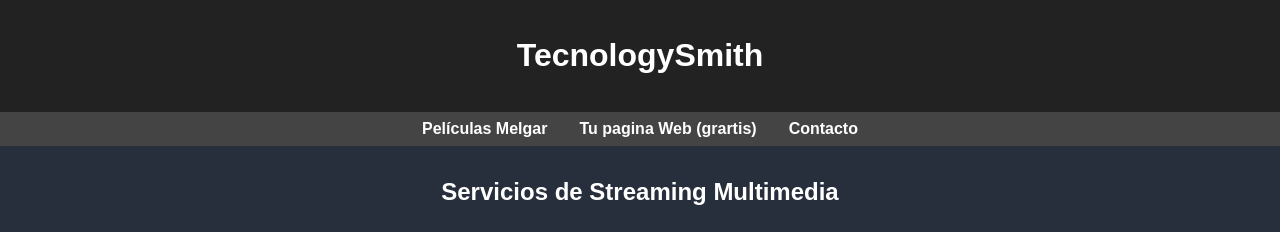
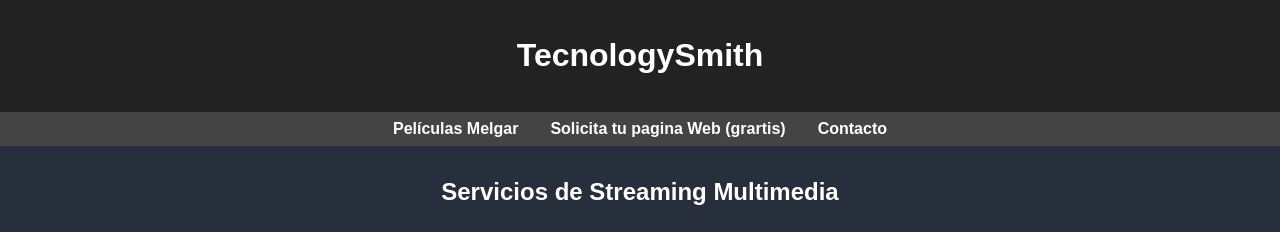
Before and after one commit to TecnologySmith/plataformas.html, a plain HTML site: page index.html in a window 1280 px wide. Shown: the top 232 px of the page. Drawn offline with Linux system fonts and the light colour scheme.

Commit message:
cambio de tu pagina web gratis a solicita

```diff
--- a/index.html
+++ b/index.html
@@ -32,7 +32,7 @@
 
   <nav>
     <a href="https://tecnologysmith.github.io/Peliculas_Melgar.html/">Películas Melgar</a>
-    <a href="https://tecnologysmith.github.io/pagina_web_gratis_2/">Tu pagina Web (grartis)</a>
+    <a href="https://tecnologysmith.github.io/pagina_web_gratis_2/">Solicita tu pagina Web (grartis)</a>
     <a href="#contacto">Contacto</a>
   </nav>
 
```
